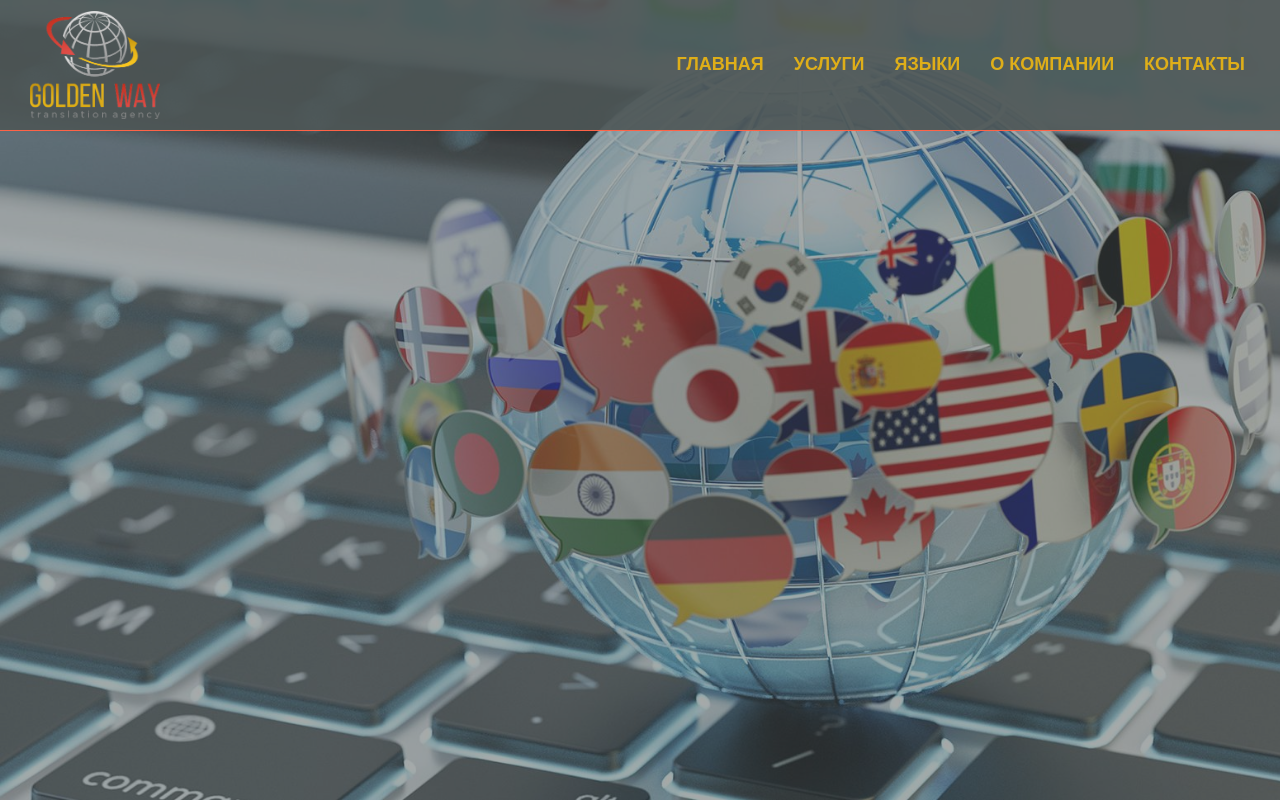
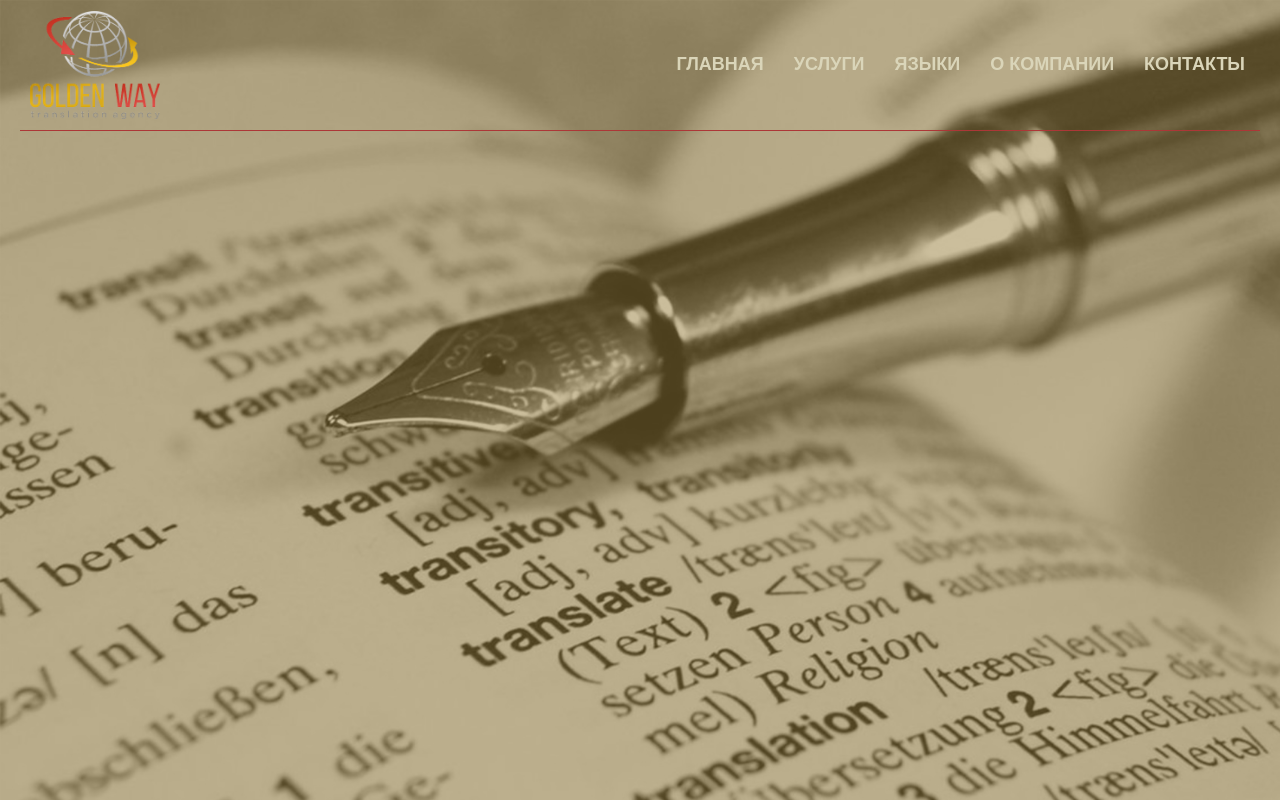
Before and after one commit to UABilostVi/Portfolio, a website: page GoldenWay/index.html in a window 1280 px wide. Drawn offline with Linux system fonts and the light colour scheme.

Commit message:
some change in menu with lera

```diff
--- a/GoldenWay/src/scss/main.scss
+++ b/GoldenWay/src/scss/main.scss
@@ -86,13 +86,12 @@ li {
   left: 0;
   width: 100%;
   z-index: 99;
-  background: rgba(78, 87, 87, 0.9);
-  border-bottom: 1px solid tomato;
+  // background: rgba(78, 87, 87, 1);
   .header-wrapper {
     display: flex;
     justify-content: space-between;
     align-items: center;
-    // border-bottom: 1px solid tomato;
+    border-bottom: 1px solid rgb(172, 55, 55);
   }
 }
 
@@ -109,7 +108,7 @@ li {
           vertical-align: top;
           transition: ease-in-out .5s;
           text-transform: uppercase;
-          color: #deae19;
+          color: rgb(218, 213, 185);
           font-weight: bold;
           &:hover {
             color: #fff;
@@ -128,7 +127,7 @@ ul li a span {
 	position: absolute;
 	width: 25%;
 	height: 100%;
-	background-color: tomato;
+	background-color: rgb(172, 55, 55);
 	z-index: -1;
 	transform-origin: top;
 	transform: scaleY(0);
@@ -169,12 +168,12 @@ ul li a span:nth-child(4) {
 // ~~~~~~~~~~
 
 main {
-  background-image: url('../../img/banner.jpg');
+  background-image: url('../../img/banner2.jpg');
   background-size: cover;
   height: 100vh;
 }
 
 .main-wrapper {
   height: 100vh;
-  background-color: rgba($color: rgb(78, 87, 87), $alpha: 0.5);
+  background-color: rgba($color: rgb(151, 126, 58), $alpha: 0.5);
 }
```
Also changed, not shown: GoldenWay/build/css/main.css, GoldenWay/build/css/min/main.css, GoldenWay/build/img/banner2.jpg (added).
